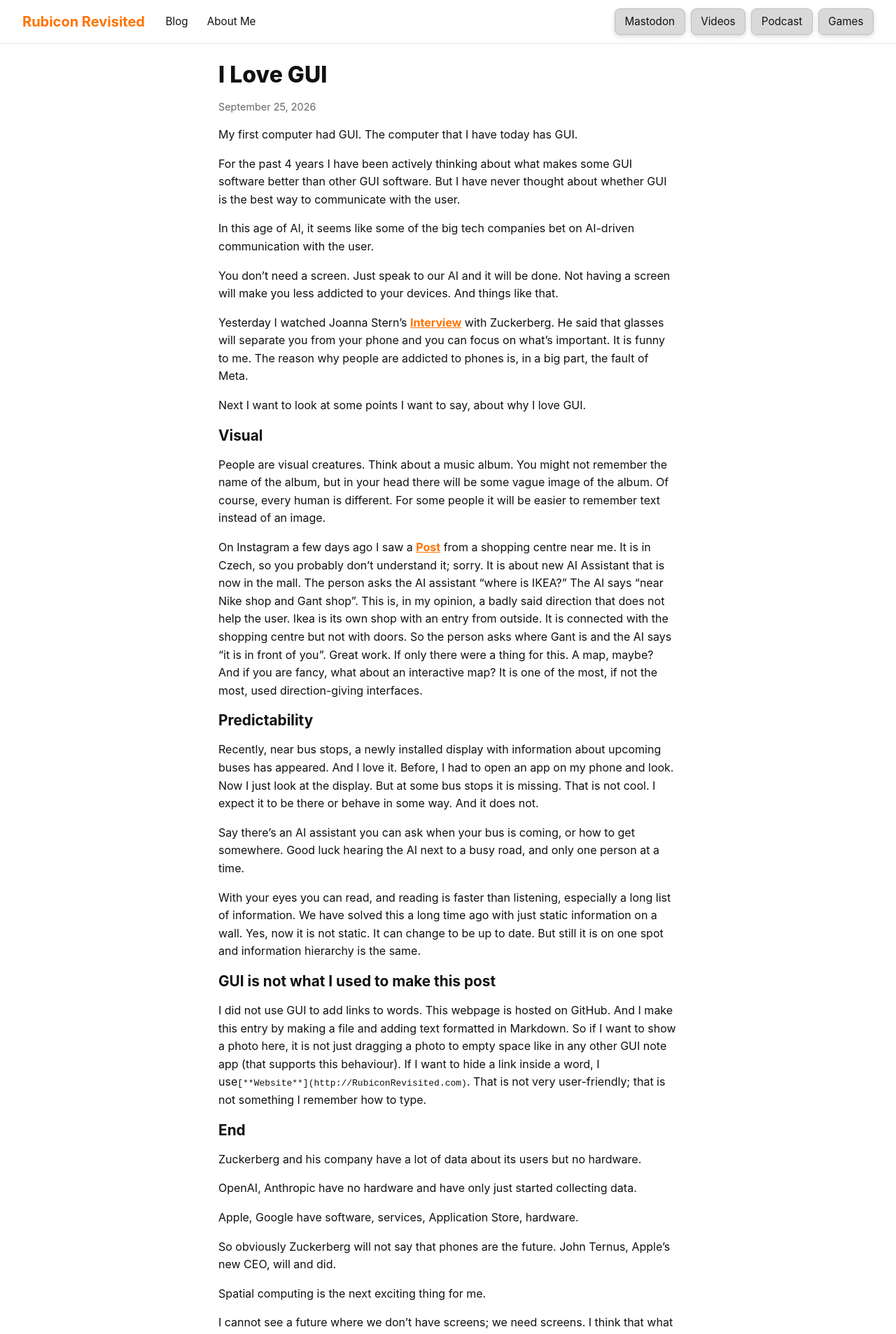
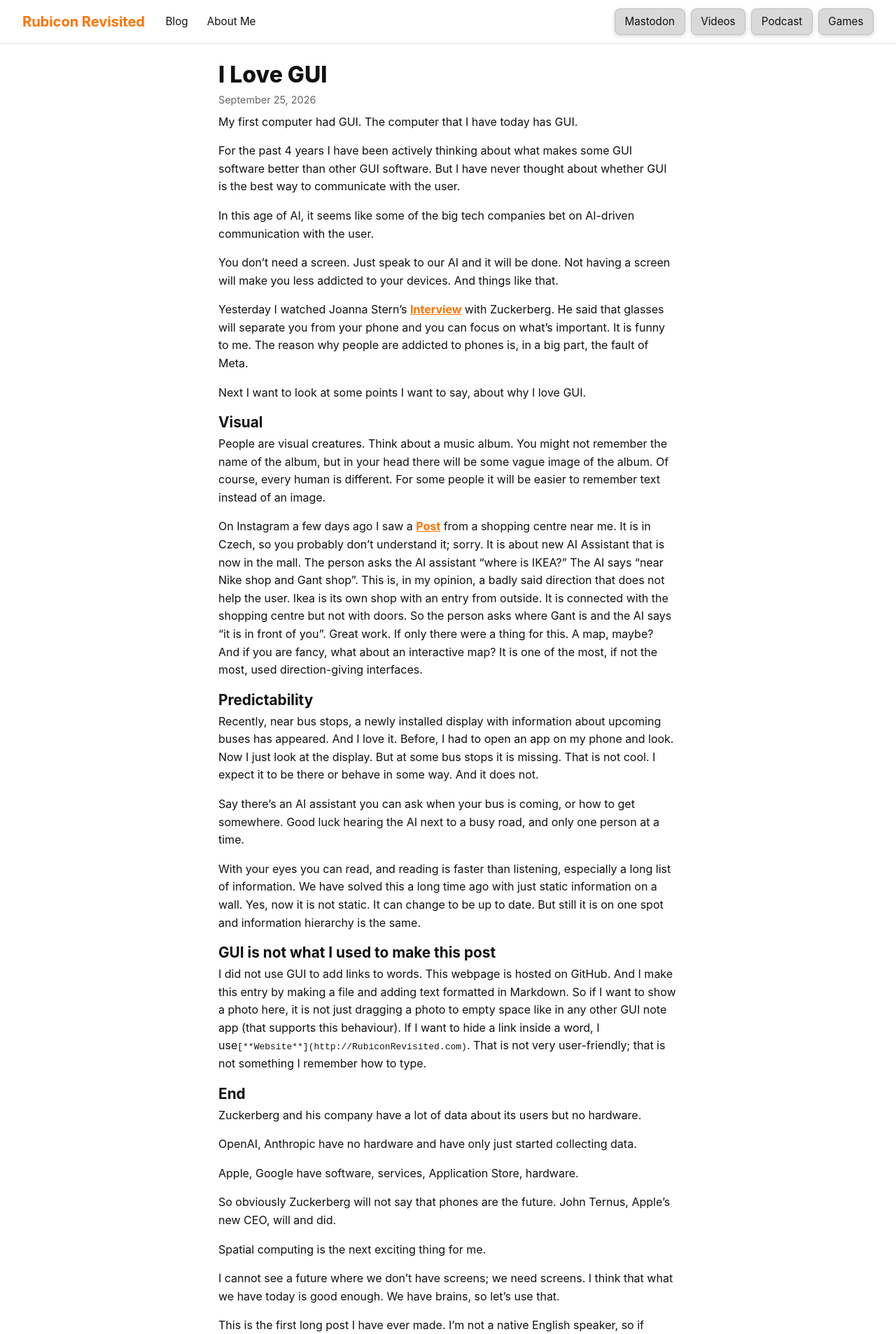
Before and after one commit to StepanJiri/stepankarasek.github.io, a Jekyll site: the page built from index.md, in a window 1280 px wide. Shown: the top 1907 px of the page at 70% size. Built offline with Jekyll 4.4.1, drawn with Linux system fonts in a browser that asks for light colours.

Commit message:
Update style.css

```diff
--- a/assets/css/style.css
+++ b/assets/css/style.css
@@ -140,6 +140,16 @@ h3 {
   line-height: 1.3;
   margin-top: 1rem;
   margin-bottom: 0.3rem;
+}
+
+p {
+  margin: 0 0 1rem 0;
+}
+
+h1 + p,
+h2 + p,
+h3 + p {
+  margin-top: 0;
 }
 
 .full-post h2,
```
